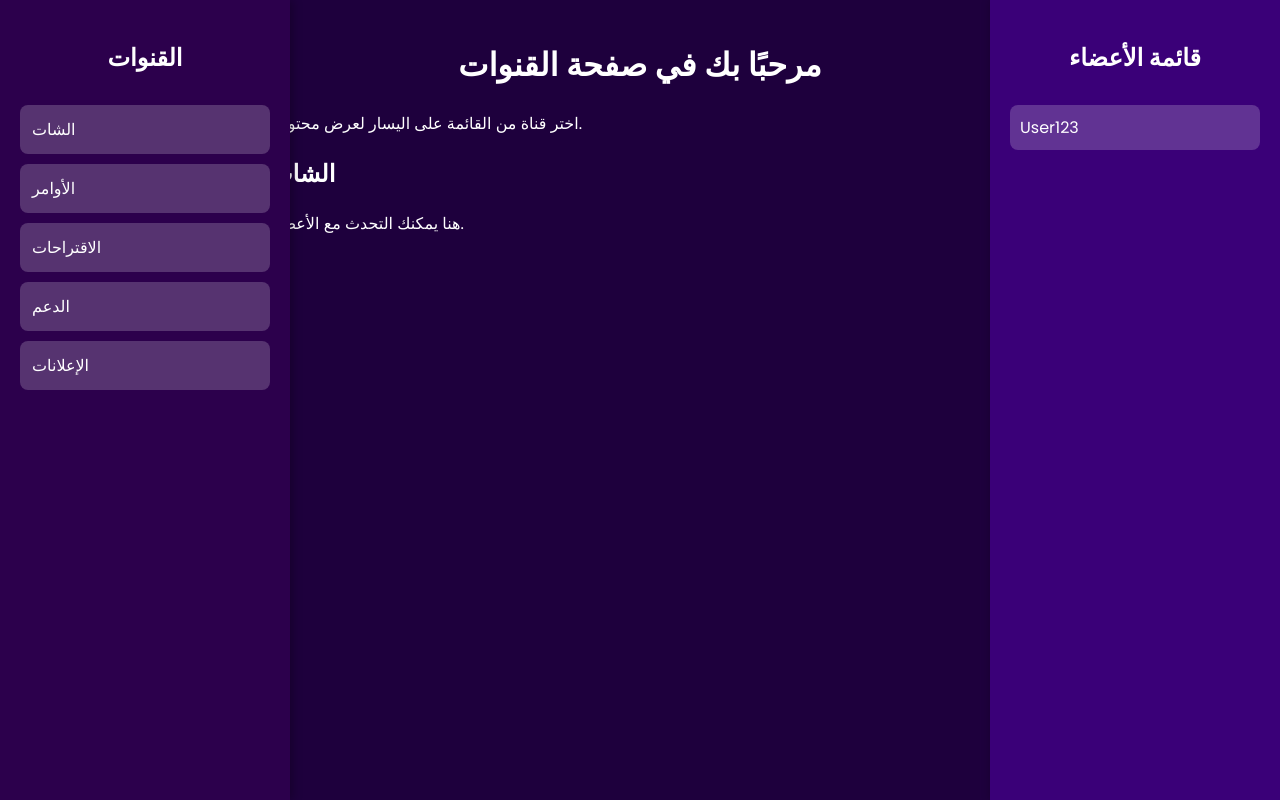
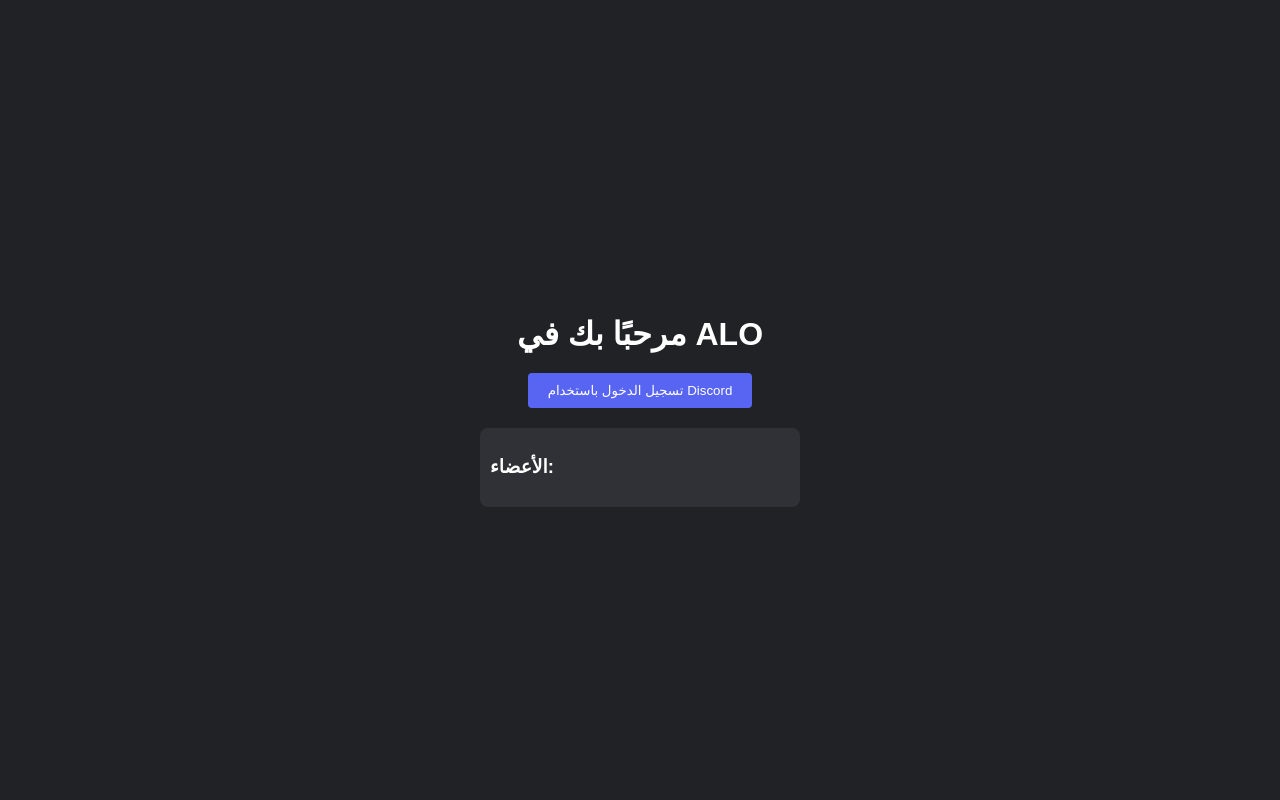
Before and after one commit to ihso77/itsalo, a plain HTML site: page ALO.html in a window 1280 px wide. Drawn offline with Linux system fonts and the light colour scheme.

Commit message:
Update ALO.html

```diff
--- a/ALO.html
+++ b/ALO.html
@@ -1,243 +1,123 @@
 <!DOCTYPE html>
-<html lang="ar">
+<html lang="en">
 <head>
     <meta charset="UTF-8">
     <meta name="viewport" content="width=device-width, initial-scale=1.0">
-    <title>قائمة الأعضاء والقنوات</title>
-    <link href="https://fonts.googleapis.com/css2?family=Poppins:wght@300;400;600&display=swap" rel="stylesheet">
+    <title>ALO</title>
     <style>
         body {
+            font-family: Arial, sans-serif;
+            background-color: #202225;
+            color: #fff;
             margin: 0;
-            font-family: 'Poppins', sans-serif;
+            padding: 0;
             display: flex;
+            flex-direction: column;
+            align-items: center;
+            justify-content: center;
             height: 100vh;
-            background-color: #1e003d;
         }
-
-        /* Sidebar for channels (left side) */
-        .sidebar-left {
-            width: 250px;
-            background: #2c004c;
-            color: white;
-            padding: 20px;
-            box-shadow: 2px 0 10px rgba(0, 0, 0, 0.3);
-            position: fixed;
-            top: 0;
-            bottom: 0;
-            left: 0;
+        h1 {
+            margin-bottom: 20px;
+        }
+        .members {
+            width: 300px;
+            max-height: 400px;
             overflow-y: auto;
+            background-color: #2f3136;
+            border-radius: 8px;
+            padding: 10px;
+            margin-top: 20px;
         }
-        .sidebar-left h2 {
-            text-align: center;
-            margin-bottom: 20px;
-            font-size: 24px;
-            font-weight: 600;
-        }
-        .channel-list {
+        .members ul {
             list-style: none;
             padding: 0;
-            margin-top: 30px;
+            margin: 0;
         }
-        .channel-item {
-            background: rgba(255, 255, 255, 0.2);
-            margin: 10px 0;
-            padding: 12px;
-            border-radius: 8px;
+        .members li {
+            padding: 10px;
+            background-color: #36393f;
+            margin-bottom: 5px;
+            border-radius: 4px;
+        }
+        .authorize-btn {
+            background-color: #5865F2;
+            color: white;
+            padding: 10px 20px;
+            border: none;
+            border-radius: 4px;
             cursor: pointer;
-            transition: all 0.3s ease;
         }
-        .channel-item:hover {
-            background: rgba(255, 255, 255, 0.3);
-        }
-
-        /* Sidebar for users (right side) */
-        .sidebar-right {
-            width: 250px;
-            background: #3a0078;
-            color: white;
-            padding: 20px;
-            box-shadow: 2px 0 10px rgba(0, 0, 0, 0.3);
-            position: fixed;
-            top: 0;
-            bottom: 0;
-            right: 0;
-            overflow-y: auto;
-        }
-        .sidebar-right h2 {
-            text-align: center;
-            margin-bottom: 20px;
-            font-size: 24px;
-            font-weight: 600;
-        }
-        .user-list {
-            list-style: none;
-            padding: 0;
-            margin-top: 30px;
-        }
-        .user-item {
-            background: rgba(255, 255, 255, 0.2);
-            margin: 10px 0;
-            padding: 10px;
-            border-radius: 8px;
-            cursor: pointer;
-            transition: all 0.3s ease;
-        }
-        .user-item:hover {
-            background: rgba(255, 255, 255, 0.3);
-        }
-
-        /* Main content */
-        .main-content {
-            margin-left: 250px;
-            margin-right: 250px;
-            padding: 20px;
-            flex-grow: 1;
-            background: #1e003d;
-            color: white;
-            transition: all 0.3s ease;
-        }
-        .main-content h1 {
-            font-size: 32px;
-            text-align: center;
-        }
-        .content-channel {
-            display: none;
-        }
-
-        /* Active channel content */
-        .active-channel {
-            display: block;
+        .authorize-btn:hover {
+            background-color: #4752c4;
         }
     </style>
 </head>
 <body>
-
-    <!-- Sidebar for channels -->
-    <div class="sidebar-left">
-        <h2>القنوات</h2>
-        <ul class="channel-list" id="channelList">
-            <li class="channel-item" data-channel="chat">الشات</li>
-            <li class="channel-item" data-channel="commands">الأوامر</li>
-            <li class="channel-item" data-channel="suggestions">الاقتراحات</li>
-            <li class="channel-item" data-channel="support">الدعم</li>
-            <li class="channel-item" data-channel="announcements">الإعلانات</li>
+    <h1>مرحبًا بك في ALO</h1>
+    <button class="authorize-btn" onclick="authorizeBot()">تسجيل الدخول باستخدام Discord</button>
+    <div class="members">
+        <h3>الأعضاء:</h3>
+        <ul id="members-list">
+            <!-- الأعضاء ستتم إضافتهم هنا -->
         </ul>
     </div>
 
-    <!-- Sidebar for users -->
-    <div class="sidebar-right">
-        <h2>قائمة الأعضاء</h2>
-        <ul class="user-list" id="userList">
-            <!-- Users will be populated here -->
-        </ul>
-    </div>
+    <script>
+        const CLIENT_ID = "1333040394040250471"; // ضع Client ID الخاص بك
+        const REDIRECT_URI = "https://ihso77.github.io/itsalo/ALO.html"; // رابط Redirect
+        const AUTH_URL = `https://discord.com/api/oauth2/authorize?client_id=${CLIENT_ID}&redirect_uri=${encodeURIComponent(REDIRECT_URI)}&response_type=code&scope=identify`;
 
-    <!-- Main content -->
-    <div class="main-content">
-        <h1>مرحبًا بك في صفحة القنوات</h1>
-        <p>اختر قناة من القائمة على اليسار لعرض محتواها.</p>
+        // عند النقر على زر تسجيل الدخول
+        function authorizeBot() {
+            window.location.href = AUTH_URL;
+        }
 
-        <!-- Channel contents -->
-        <div class="content-channel chat">
-            <h2>الشات</h2>
-            <p>هنا يمكنك التحدث مع الأعضاء.</p>
-        </div>
-        <div class="content-channel commands">
-            <h2>الأوامر</h2>
-            <p>هنا يمكنك تنفيذ الأوامر المختلفة.</p>
-        </div>
-        <div class="content-channel suggestions">
-            <h2>الاقتراحات</h2>
-            <p>هنا يمكنك مشاركة اقتراحاتك.</p>
-        </div>
-        <div class="content-channel support">
-            <h2>الدعم</h2>
-            <p>هنا يمكنك طلب المساعدة والدعم.</p>
-        </div>
-        <div class="content-channel announcements">
-            <h2>الإعلانات</h2>
-            <p>هنا يمكنك الاطلاع على آخر الإعلانات.</p>
-        </div>
-    </div>
+        // الحصول على اسم المستخدم بعد العودة من Discord
+        async function fetchUserData() {
+            const urlParams = new URLSearchParams(window.location.search);
+            const code = urlParams.get("code");
 
-    <script>
-        // Function to store a new user when they create an account
-        function registerUser(username) {
-            if (username) {
-                const storedUsersData = localStorage.getItem('users');
-                const usersData = storedUsersData ? JSON.parse(storedUsersData) : [];
+            if (code) {
+                try {
+                    // طلب رمز الوصول
+                    const tokenResponse = await fetch("https://discord.com/api/oauth2/token", {
+                        method: "POST",
+                        headers: {
+                            "Content-Type": "application/x-www-form-urlencoded",
+                        },
+                        body: new URLSearchParams({
+                            client_id: CLIENT_ID,
+                            client_secret: "ZzSKbcyw5A6IgKERuFEEaHx1Njhay3Iv", // ضع Client Secret الخاص بك
+                            grant_type: "authorization_code",
+                            code: code,
+                            redirect_uri: REDIRECT_URI,
+                        }),
+                    });
+                    const tokenData = await tokenResponse.json();
+                    const accessToken = tokenData.access_token;
 
-                // Add new user to the list
-                usersData.push({ username });
+                    // طلب بيانات المستخدم
+                    const userResponse = await fetch("https://discord.com/api/users/@me", {
+                        headers: {
+                            Authorization: `Bearer ${accessToken}`,
+                        },
+                    });
+                    const userData = await userResponse.json();
 
-                // Save updated user list to localStorage
-                localStorage.setItem('users', JSON.stringify(usersData));
-
-                // Refresh the user list
-                populateUserList();
+                    // إضافة اسم المستخدم إلى قائمة الأعضاء
+                    const membersList = document.getElementById("members-list");
+                    const listItem = document.createElement("li");
+                    listItem.textContent = `${userData.username}#${userData.discriminator}`;
+                    membersList.appendChild(listItem);
+                } catch (error) {
+                    console.error("حدث خطأ أثناء جلب بيانات المستخدم:", error);
+                }
             }
         }
 
-        // Function to populate the sidebar with users who have created an account
-        function populateUserList() {
-            const userList = document.getElementById('userList');
-            userList.innerHTML = ""; // Clear the list first
-
-            // Get all user data from localStorage
-            const storedUsersData = localStorage.getItem('users');
-            const usersData = storedUsersData ? JSON.parse(storedUsersData) : [];
-
-            if (usersData.length > 0) {
-                usersData.forEach(user => {
-                    const userItem = document.createElement('li');
-                    userItem.classList.add('user-item');
-                    userItem.textContent = user.username;
-
-                    // Add click event to each user item
-                    userItem.addEventListener('click', () => {
-                        alert(`تم النقر على ${user.username}`);
-                    });
-
-                    userList.appendChild(userItem);
-                });
-            } else {
-                const noUsersItem = document.createElement('li');
-                noUsersItem.classList.add('user-item');
-                noUsersItem.textContent = 'لا يوجد أعضاء سجلوا بعد';
-                userList.appendChild(noUsersItem);
-            }
-        }
-
-        // Function to show the selected channel content
-        function showChannelContent(channel) {
-            const allChannels = document.querySelectorAll('.content-channel');
-            allChannels.forEach(ch => ch.classList.remove('active-channel')); // Hide all channels
-
-            const activeChannel = document.querySelector(`.content-channel.${channel}`);
-            if (activeChannel) {
-                activeChannel.classList.add('active-channel'); // Show the selected channel
-            }
-        }
-
-        // Event listeners for channel items
-        const channelItems = document.querySelectorAll('.channel-item');
-        channelItems.forEach(item => {
-            item.addEventListener('click', () => {
-                const channel = item.getAttribute('data-channel');
-                showChannelContent(channel); // Display the content of the selected channel
-            });
-        });
-
-        // Call the function to populate the user list when the page loads
-        window.onload = () => {
-            populateUserList();
-            showChannelContent('chat'); // Default show the 'chat' channel
-        };
-
-        // Simulating user registration (you can replace this with an actual registration form)
-        // For testing, you can manually call this function with a username
-        registerUser("User123"); // Simulate registration of "User123"
+        // استدعاء الدالة عند تحميل الصفحة
+        fetchUserData();
     </script>
-
 </body>
 </html>
```
